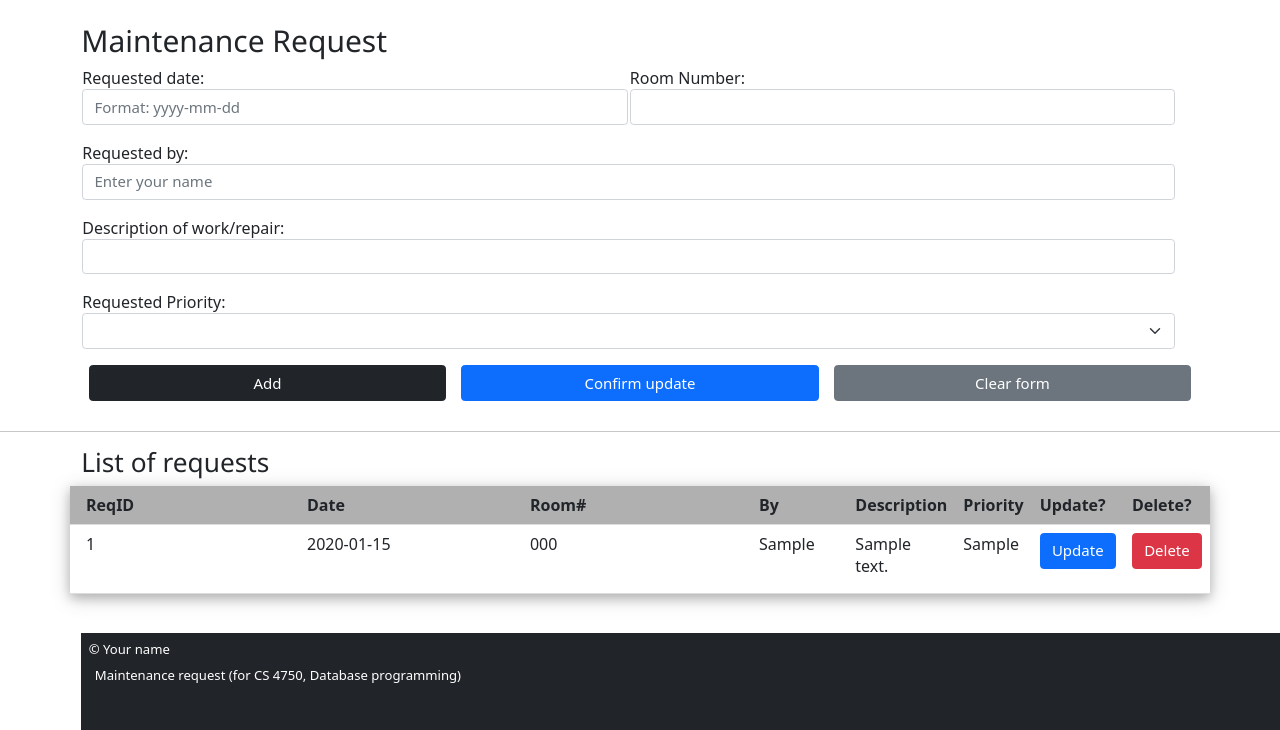
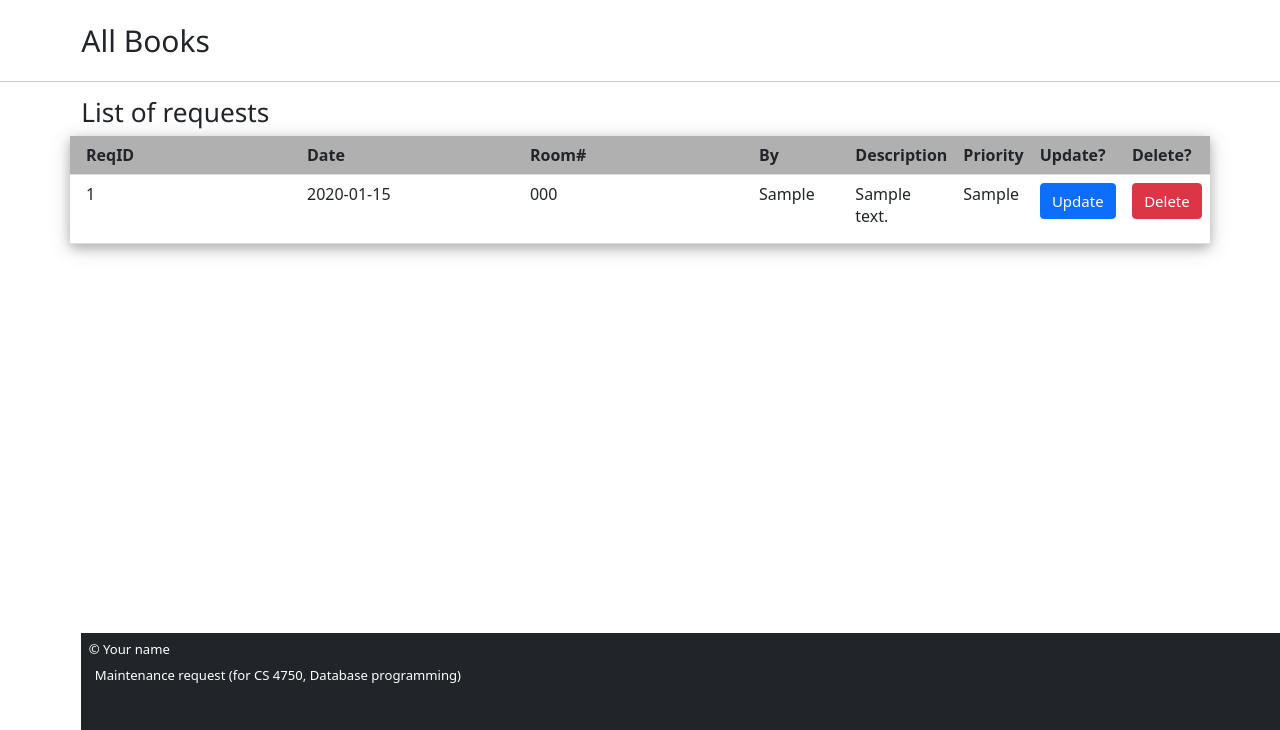
Before and after one commit to brian9004/DB_Project, a PHP site: page /request.php in a window 1280 px wide. Shown: the part 70-800 px from the top of the page. Run offline with PHP 8.4, Linux system fonts and the light colour scheme; tables that the repository leaves empty hold one stand-in row (values such as "Sample post").

Commit message:
Renamed files and removed old code

```diff
--- a/request.php
+++ b/request.php
@@ -51,96 +51,18 @@ if ($_SERVER['REQUEST_METHOD'] == 'POST') // GET
   <title>Maintenance Services</title>
   <link rel="stylesheet" href="https://www.w3schools.com/w3css/4/w3.css">
   <link href="https://cdn.jsdelivr.net/npm/bootstrap@5.1.3/dist/css/bootstrap.min.css" rel="stylesheet" integrity="sha384-1BmE4kWBq78iYhFldvKuhfTAU6auU8tT94WrHftjDbrCEXSU1oBoqyl2QvZ6jIW3" crossorigin="anonymous">
-  <link rel="stylesheet" href="maintenance-system.css">
+  <link rel="stylesheet" href="db-project.css">
 </head>
 
 <body>
 <div class="container">
   <div class="row g-3 mt-2">
     <div class="col">
-      <h2>Maintenance Request</h2>
+      <h2>All Books</h2>
     </div>
   </div>
 
   <!---------------->
-
-  <form method="post" action="<?php $_SERVER['PHP_SELF'] ?>" onsubmit="return validateInput()">
-    <table style="width:98%">
-      <tr>
-        <td width="50%">
-          <div class='mb-3'>
-            Requested date:
-            <input type='text' class='form-control'
-                   id='requestedDate' name='requestedDate'
-                   placeholder='Format: yyyy-mm-dd'
-                   pattern="\d{4}-\d{1,2}-\d{1,2}"
-                   value="<?php if ($request_to_update != null) echo $request_to_update['reqDate'] ?>" />
-          </div>
-        </td>
-        <td>
-          <div class='mb-3'>
-            Room Number:
-            <input type='text' class='form-control' id='roomNo' name='roomNo'
-            value="<?php if ($request_to_update != null) echo $request_to_update['roomNumber'] ?>" />
-          </div>
-        </td>
-      </tr>
-      <tr>
-        <td colspan=2>
-          <div class='mb-3'>
-            Requested by:
-            <input type='text' class='form-control' id='requestedBy' name='requestedBy'
-                   placeholder='Enter your name'
-                   value="<?php if ($request_to_update != null) echo $request_to_update['reqBy'] ?>" />
-          </div>
-        </td>
-      </tr>
-      <tr>
-        <td colspan=2>
-          <div class="mb-3">
-            Description of work/repair:
-            <input type='text' class='form-control' id='requestDesc' name='requestDesc'
-            value="<?php if ($request_to_update != null) echo $request_to_update['repairDesc'] ?>" />
-        </div>
-        </td>
-      </tr>
-      <tr>
-        <td colspan=2>
-          <div class='mb-3'>
-            Requested Priority:
-            <select class='form-select' id='priority_option' name='priority_option'>
-              <option selected></option>
-              <option value='high' <?php if ($request_to_update != null && $request_to_update['reqPriority'] == 'high') echo ' selected="selected"' ?> >
-                High - Must be done within 24 hours</option>
-              <option value='medium' <?php if ($request_to_update != null && $request_to_update['reqPriority'] == 'medium') echo ' selected="selected"' ?> >
-                Medium - Within a week</option>
-              <option value='low' <?php if ($request_to_update != null && $request_to_update['reqPriority'] == 'low') echo ' selected="selected"' ?> >
-                Low - When you get a chance</option>
-            </select>
-          </div>
-        </td>
-      </tr>
-    </table>
-
-    <div class="row g-3 mx-auto">
-      <div class="col-4 d-grid ">
-      <input type="submit" value="Add" id="addBtn" name="addBtn" class="btn btn-dark" title="Submit a maintenance request" />
-      </div>
-      <div class="col-4 d-grid ">
-      <input type="submit" value="Confirm update" id="cofmBtn" name="cofmBtn" class="btn btn-primary" title="Update a maintenance request" />
-      <input type="hidden" value="<?= @$_POST['reqId'] ?>" name="cofm_reqId" />
-      <!-- Why need to attach this cofm_reqId?
-           Because of HTTP stateless property, $_POST['reqId'] is available to this request only.
-           To carry over the reqId to the next round of form submision, need to pass a token to the next request.
-      -->
-      </div>
-      <div class="col-4 d-grid">
-        <input type="button" value="Clear form" name="clearBtn" id="clearBtn" class="btn btn-secondary" onclick="clearForm()" />
-      </div>
-    </div>
-    <div>
-  </div>
-</form>
 
 </div>
 
--- a/styles/maintenance-system.css
+++ b/styles/db-project.css
@@ -44,3 +44,27 @@ footer {
   object-fit: cover;
   object-position: 100% 50%;
 }
+
+.grid-container {
+  display: grid;
+  grid-template-columns: repeat(auto-fill, minmax(160px, 1fr)); /* Adjust the minmax values as needed */
+  grid-gap: 20px;
+  padding: 20px;
+  background-color: #f4f4f4; /* Or any color you prefer */
+}
+.grid-item {
+  border: 1px solid #ccc;
+  padding: 10px;
+  text-align: center;
+}
+.grid-item img {
+  width: 100%; /* Makes the image responsive */
+  height: auto; /* Maintain aspect ratio */
+}
+.title {
+  margin-top: 10px;
+  font-weight: bold;
+}
+.author {
+  color: #555;
+}
```
